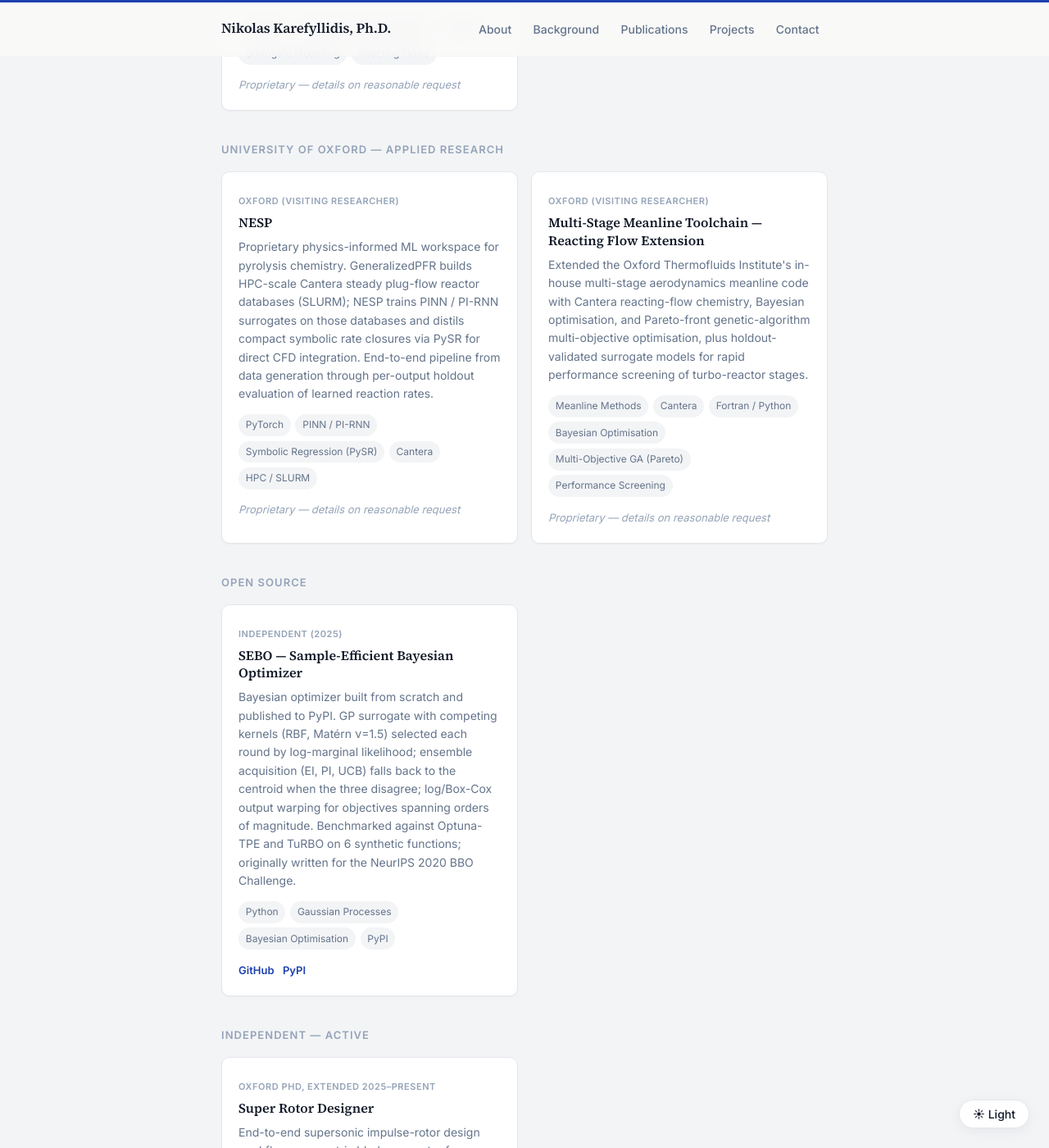
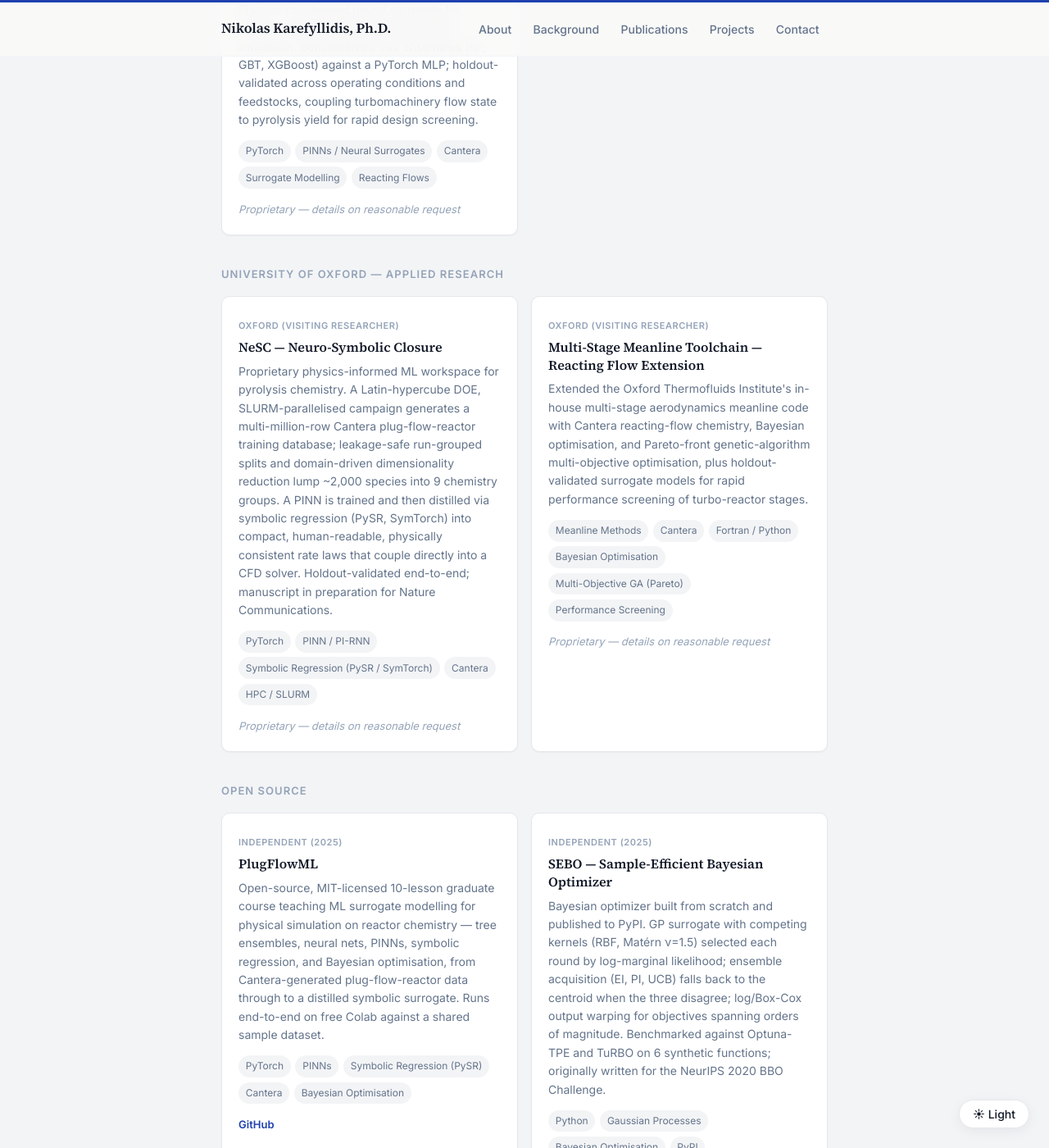
Before and after one commit to karefyllidis/karefyllidis.github.io, a Jekyll site: the page built from index.html, in a window 1280 px wide and 1400 px high, scrolled down 6001 px. Shown: the whole window at 82% size. Built offline with Jekyll 4.4.1, drawn with Linux system fonts in a browser that asks for light colours; some of the changed text lies outside the part shown.

Commit message:
content: add PlugFlowML, update NeSC progress, refine hero tagline

```diff
--- a/_config.yml
+++ b/_config.yml
@@ -6,7 +6,7 @@ baseurl: ""
 author:
   name: Nikolas Karefyllidis, Ph.D.
   role: "Multiphysics Simulation & Scientific ML · Oxford PhD"
-  positioning: "Research-to-Production · Physics-Informed ML in Python · TB-scale HPC"
+  positioning: "Research-to-Production · Data Science · Applied ML · Simulation & Data · TB-scale HPC"
   location: "Oxford, UK"
   email: karefyllidis@gmail.com
   image: "/assets/images/headshot.jpg"
--- a/_data/experience.yml
+++ b/_data/experience.yml
@@ -13,8 +13,9 @@
   org: "University of Oxford, Dept. of Engineering Science"
   period: "Sep 2024 – Sep 2025"
   url: "https://eng.ox.ac.uk"
-  summary: "Built two physics-informed ML and simulation toolchains at Oxford: NESP (PINNs, PI-RNNs, and symbolic regression for pyrolysis chemistry) and a multi-stage turbo-reactor meanline solver with Cantera chemistry, Bayesian optimisation, and Pareto-front multi-objective optimisation."
+  summary: "Built two physics-informed ML and simulation toolchains at Oxford: NeSC (Neuro-Symbolic Closure — PINNs, PI-RNNs, and symbolic regression for pyrolysis chemistry) and a multi-stage turbo-reactor meanline solver with Cantera chemistry, Bayesian optimisation, and Pareto-front multi-objective optimisation."
   highlights:
+    - "Built NeSC: generated a multi-million-row Cantera PFR training set via SLURM-parallelised Latin-hypercube DOE, lumped ~2,000 species into 9 chemistry groups, then distilled a PINN into human-readable symbolic rate laws (PySR, SymTorch) that couple directly into a CFD solver — holdout-validated, manuscript in preparation for Nature Communications."
     - "Delivered meanline-cantera: 1D multi-stage turbo-reactor solver with inline Cantera chemistry, multi-objective optimisation, and Latin-hypercube DOE — producing validated performance maps and surrogate training datasets."
     - "Co-supervised a PhD researcher on experimental supersonic aerodynamics and heat transfer."
 
--- a/_data/projects.yml
+++ b/_data/projects.yml
@@ -32,13 +32,13 @@
   proprietary: true
 
 - category: oxford
-  title: "NESP"
+  title: "NeSC — Neuro-Symbolic Closure"
   period: "Oxford (Visiting Researcher)"
-  description: "Proprietary physics-informed ML workspace for pyrolysis chemistry. GeneralizedPFR builds HPC-scale Cantera steady plug-flow reactor databases (SLURM); NESP trains PINN / PI-RNN surrogates on those databases and distils compact symbolic rate closures via PySR for direct CFD integration. End-to-end pipeline from data generation through per-output holdout evaluation of learned reaction rates."
+  description: "Proprietary physics-informed ML workspace for pyrolysis chemistry. A Latin-hypercube DOE, SLURM-parallelised campaign generates a multi-million-row Cantera plug-flow-reactor training database; leakage-safe run-grouped splits and domain-driven dimensionality reduction lump ~2,000 species into 9 chemistry groups. A PINN is trained and then distilled via symbolic regression (PySR, SymTorch) into compact, human-readable, physically consistent rate laws that couple directly into a CFD solver. Holdout-validated end-to-end; manuscript in preparation for Nature Communications."
   tags:
     - PyTorch
     - PINN / PI-RNN
-    - Symbolic Regression (PySR)
+    - Symbolic Regression (PySR / SymTorch)
     - Cantera
     - HPC / SLURM
   proprietary: true
@@ -54,6 +54,18 @@
     - Bayesian Optimisation
     - Multi-Objective GA (Pareto)
     - Performance Screening
+
+- category: open_source
+  title: "PlugFlowML"
+  period: "Independent (2025)"
+  description: "Open-source, MIT-licensed 10-lesson graduate course teaching ML surrogate modelling for physical simulation on reactor chemistry — tree ensembles, neural nets, PINNs, symbolic regression, and Bayesian optimisation, from Cantera-generated plug-flow-reactor data through to a distilled symbolic surrogate. Runs end-to-end on free Colab against a shared sample dataset."
+  tags:
+    - PyTorch
+    - PINNs
+    - Symbolic Regression (PySR)
+    - Cantera
+    - Bayesian Optimisation
+  github: "https://github.com/karefyllidis/PlugFlowML"
 
 - category: open_source
   title: "SEBO — Sample-Efficient Bayesian Optimizer"
```
